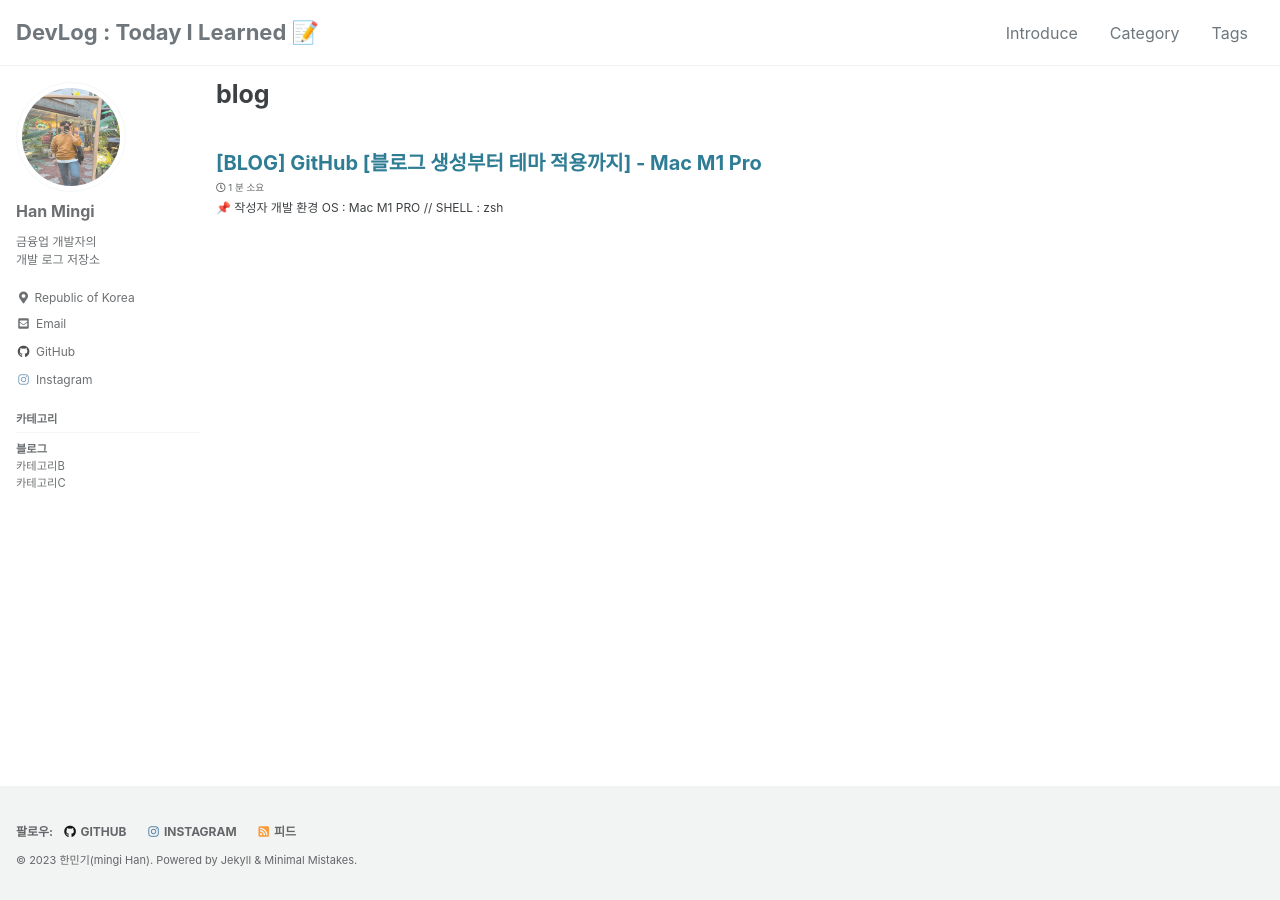
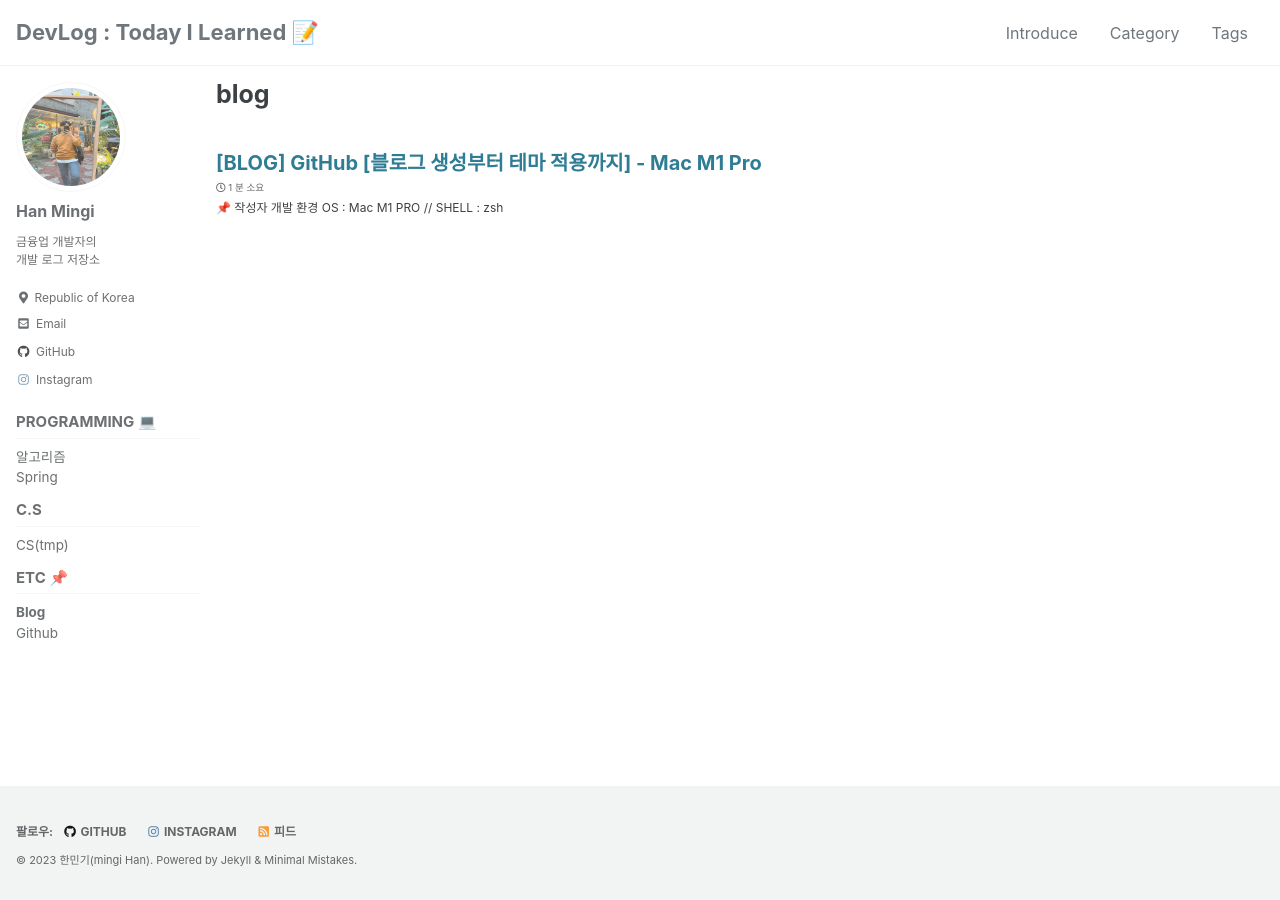
Before and after one commit to hanmingi/hanmingi.github.io, a Jekyll site: the page built from _pages/category-blog.md, in a window 1280 px wide. Built offline with Jekyll 4.4.1, drawn with Linux system fonts in a browser that asks for light colours; cached includes are drawn as plain includes.

Commit message:
[upd] 사이드바 글꼴 크기 변경 및 사이드바 추가

```diff
--- a/_data/navigation.yml
+++ b/_data/navigation.yml
@@ -9,11 +9,21 @@ main:
 
 # 사이드바 추가
 sidebar-category:
-  - title: "카테고리"
+  - title: "Programming 💻"
     children:
-      - title: "블로그"
+      - title: "알고리즘"
+        url:  "/algorithm"
+      - title: "Spring"
+        url:  "/spring"
+  - title: "C.S"
+    children:
+      - title: "CS(tmp)"
+        url: "/cs"
+
+  - title: "ETC 📌"
+    children:
+      - title: "Blog"
         url: "/blog"
-      - title: "카테고리B"
-        url:  "/CategoryB"
-      - title: "카테고리C"
-        url:  "/CategoryC"
+      - title: "Github"
+        url: "/git"
+      - title: ""
--- a/_pages/category-blog.md
+++ b/_pages/category-blog.md
@@ -6,6 +6,5 @@ sidebar:
     nav: "sidebar-category"
 ---
 
-
 {% assign posts = site.categories.blog %}
 {% for post in posts %} {% include archive-single.html type=page.entries_layout %} {% endfor %}
--- a/_sass/minimal-mistakes/_navigation.scss
+++ b/_sass/minimal-mistakes/_navigation.scss
@@ -440,7 +440,7 @@
 
 .nav__list .nav__items {
   margin: 0;
-  font-size: 1.25rem;
+  font-size: 1.5rem;
 
   a {
     color: inherit;
@@ -494,7 +494,7 @@
   margin: 0.5rem 0;
   padding: 0.25rem 0;
   font-family: $sans-serif-narrow;
-  font-size: $type-size-6;
+  font-size: 15px; // 사이드 바 폰트 크기
   font-weight: bold;
   text-transform: uppercase;
   border-bottom: 1px solid $border-color;
```
